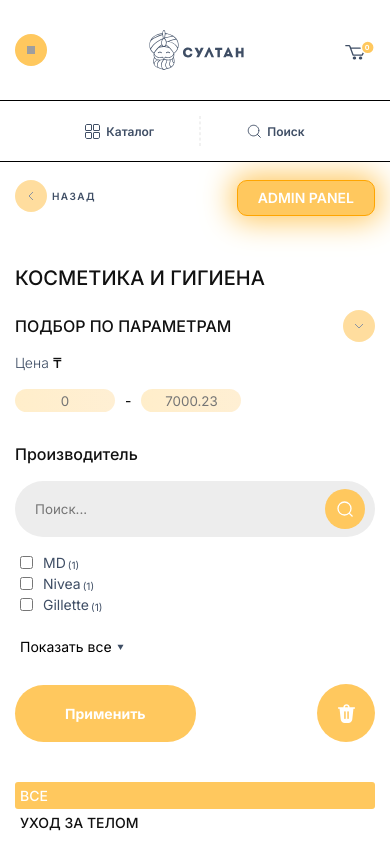
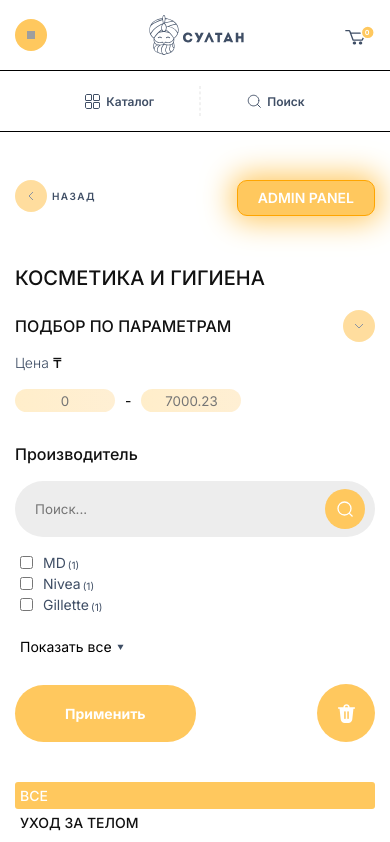
Before and after one commit to zoomkaz/cosmetics-store, a React (Create React App) app: page / in a window 390 px wide. Shown: the top 842 px of the page. Built offline with nearby package versions, Linux system fonts and the light colour scheme; grey boxes are pictures that could not be loaded.

Commit message:
edit bug

```diff
--- a/src/components/Basket/Basket.tsx
+++ b/src/components/Basket/Basket.tsx
@@ -32,6 +32,7 @@ const Basket = () => {
 
   if (ordersHeaders[0]) {
     ordersHeaders[0].textContent = orders.toString()
+    ordersHeaders[1].textContent = orders.toString()
   }
   if (totalHeader) {
     totalHeader.textContent = total.toFixed(2).toString()
--- a/src/components/Header/Header.scss
+++ b/src/components/Header/Header.scss
@@ -255,7 +255,7 @@ header {
       display: flex;
       align-items: center;
       justify-content: space-between;
-      padding: 15px;
+      padding: 0 15px;
       .burger {
         width: 32px;
         height: 32px;
--- a/src/components/Header/Header.tsx
+++ b/src/components/Header/Header.tsx
@@ -100,7 +100,7 @@ export const Header = () => {
           <div className="burger" onClick={showHeaderMobile}>
             <div className="icon"></div>
           </div>
-          <a href='/'><div className="logo"></div></a>
+          <Link to='/' onClick={() => localStorage.clear()}><div className="logo"></div></Link>
           <div className="basket_container">
             <Link to='/basket'><div className="basket"><span>{orders}</span></div></Link>
           </div>
--- a/src/components/Header/css/Header.css
+++ b/src/components/Header/css/Header.css
@@ -258,7 +258,7 @@ header .bottom .basket_container .total_container .total {
     display: flex;
     align-items: center;
     justify-content: space-between;
-    padding: 15px;
+    padding: 0 15px;
   }
   .header-for-mobile .header-top .burger {
     width: 32px;
```
